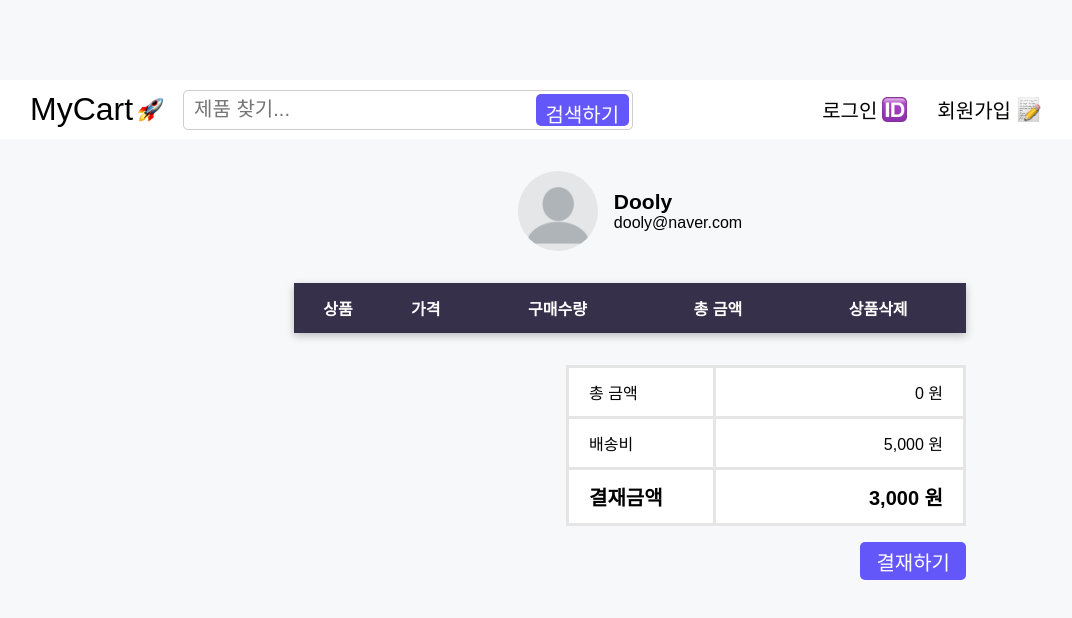
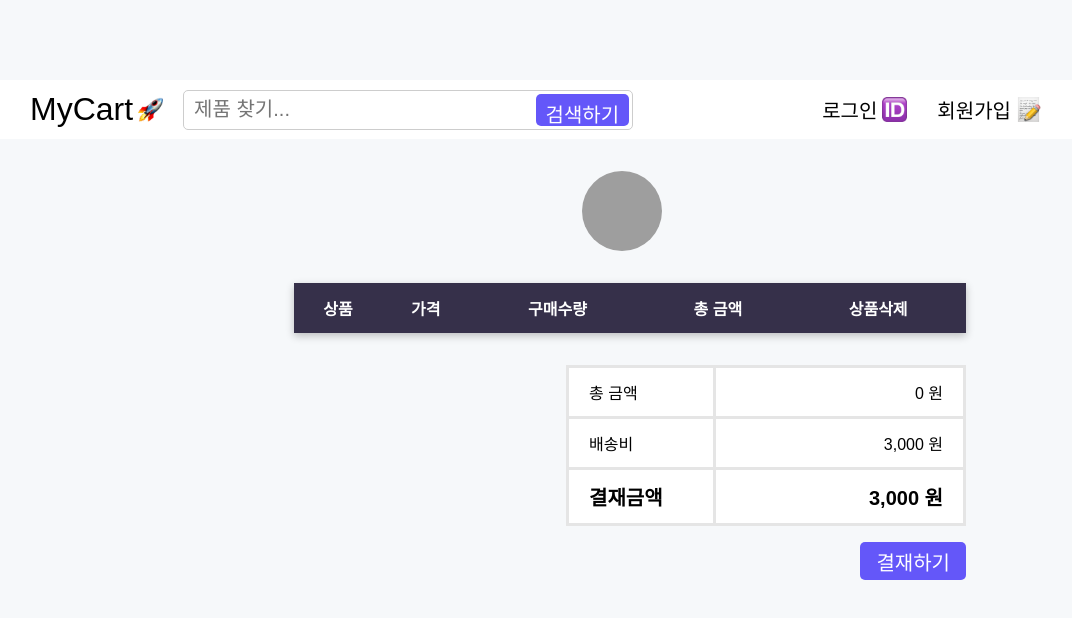
Before and after one commit to KIMJUNGRYUN/MyCart, a React (Vite) app: page /cart in a window 1280 px wide. Shown: the top 618 px of the page, without its empty margins (10-1082 px from the left). Built offline with nearby package versions, Linux system fonts and the light colour scheme; a web font is replaced by a local one.

Commit message:
cartPage increase, decrease

```diff
--- a/src/App.jsx
+++ b/src/App.jsx
@@ -4,15 +4,50 @@ import Navbar from './components/Navbar/Navbar'
 import Routing from './components/Routing/Routing'
 import { jwtDecode } from 'jwt-decode';
 import setAuthToken from './utils/setAuthToken';
-import { addToCartAPI, getCartAPI } from './services/cartServices';
+import { addToCartAPI,  decreaseProductAPI,  getCartAPI,  increaseProductAPI,  removeFromCartAPI } from './services/cartServices';
 import { toast, ToastContainer } from 'react-toastify';
 import 'react-toastify/dist/ReactToastify.css';
+import UserContext from './contexts/UserContext';
+import CartContext from './contexts/CartContext';
 
 setAuthToken(localStorage.getItem('token'));
 
 const App = () => {
   const [user, setUser] = useState(null);
   const [cart, setCart] = useState([]);
+
+  const removeFromCart = (id) => {
+    const oldCart = [...cart];
+    const newCart = oldCart.filter((item) => item.product._id !== id);
+    setCart(newCart);
+
+    removeFromCartAPI(id).catch((err) => {
+      toast.err('장바구니 상품 삭제 에러');
+    });
+  }
+
+  const updateCart = (type, id) =>{
+    const updatedCart = [...cart];
+    const productIndex  = updatedCart.findIndex(
+      (item) => item.product._id === id
+    );
+
+    if(type === 'increase'){
+      updatedCart[productIndex].quantity += 1;
+      setCart(updatedCart);
+      increaseProductAPI(id).catch((err) => {
+      toast.error('상품 증가 에러');
+      });
+    }
+
+    if(type === "decrease"){
+      updatedCart[productIndex].quantity -= 1;
+      setCart(updatedCart);
+      decreaseProductAPI(id).catch((err) => {
+      toast.error('상품 감소 에러');
+      });
+    }
+  };
 
   //장바구니
 	const addToCart = (product, quantity) => {
@@ -67,14 +102,17 @@ const App = () => {
   }, []);
 
   return (
-    <div className='app'>
+    <UserContext.Provider value={user}>
+      <CartContext.Provider value={{cart, addToCart, removeFromCart, updateCart}}>
+      <div className='app'>
         <ToastContainer position='bottom-right' />
         <Navbar user={user} cartCount={cart.length}/>
       <main>
-
-        <Routing addToCart={addToCart} cart={cart}/>
+        <Routing />
       </main>
-    </div>
+      </div>
+      </CartContext.Provider>
+    </UserContext.Provider>
   );
 };
 
--- a/src/components/Cart/CartPage.jsx
+++ b/src/components/Cart/CartPage.jsx
@@ -1,13 +1,16 @@
-import React, { useEffect, useState } from 'react'
+import React, { useContext, useEffect, useState } from 'react'
 import './CartPage.css';
 import remove from '../../assets/remove.png';
-import user from '../../assets/user.webp';
 import Table from '../Common/Table';
 import QuantityInput from '../SingleProduct/QuantityInput';
+import UserContext from '../../contexts/UserContext';
+import CartContext from '../../contexts/CartContext';
 
-const CartPage = ({ cart }) => {
+const CartPage = () => {
     // console.log(cart);
     const [subTotal, setSubTotal] = useState(0);
+    const {cart, removeFromCart, updateCart, } = useContext(CartContext);
+    const user = useContext(UserContext); //useContext로 UseContext 가져오기
 
     useEffect(() => {
         let total = 0;
@@ -20,10 +23,10 @@ const CartPage = ({ cart }) => {
   return (
     <section className='align_center cart_page'>
         <div className='align_center user_info'>
-            <img src={user} alt='user profile' />
+            <img src={`http://localhost:5000/profile/${user?.profilePic}`} alt='user profile' />
             <div>
-                <p className='user_name'>Dooly</p>
-                <p className='user_email'>dooly@naver.com</p>
+                <p className='user_name'>{user?.name}</p>
+                <p className='user_email'>{user?.email}</p>
             </div>
         </div>
 
@@ -35,15 +38,20 @@ const CartPage = ({ cart }) => {
                 <td>{product.title}</td>
                 <td>{(product.price).toLocaleString("ko-KR")} 원</td>
                 <td className='align_center table_quantity_input'>
-                    <QuantityInput  quantity={quantity} stock={product.stock}/>
+                    <QuantityInput
+                        quantity={quantity}
+                        stock={product.stock}
+                        setQuantity={updateCart}
+                        cartPage={true}
+                        productId={product._id}
+                    />
                 </td>
                 <td>{(quantity * product.price).toLocaleString("ko-KR")} 원</td>
                 <td>
-					<img src={remove} alt='remove icon' className='cart_remove_icon' />
+					<img onClick={() => removeFromCart(product._id)} src={remove} alt='remove icon' className='cart_remove_icon' />
 				</td>
             </tr>
             ))}
-
         </tbody>
     </Table>
 
@@ -55,7 +63,7 @@ const CartPage = ({ cart }) => {
 					</tr>
 					<tr>
 						<td>배송비</td>
-						<td>5,000 원</td>
+						<td>3,000 원</td>
 					</tr>
 					<tr className='cart_bill_final'>
 						<td>결재금액</td>
--- a/src/components/Routing/Routing.jsx
+++ b/src/components/Routing/Routing.jsx
@@ -14,11 +14,11 @@ const Routing = ({addToCart, cart}) => {
 		<Routes>
 			<Route path='/' element={<HomePage />} />
 			<Route path='/products' element={<ProductsPage />} />
-			<Route path='/product/:id' element={<SingleProductPage addToCart={addToCart} />} />
+			<Route path='/product/:id' element={<SingleProductPage />} />
 			<Route path='/signup' element={<SignupPage />} />
 			<Route path='/login' element={<LoginPage />} />
 			<Route path='/logout' element={<Logout />} />
-			<Route path='/cart' element={<CartPage cart={cart} />} />
+			<Route path='/cart' element={<CartPage  />} />
 			<Route path='/myorders' element={<MyOrderPage />} />
 		</Routes>
 	);
--- a/src/components/SingleProduct/QuantityInput.jsx
+++ b/src/components/SingleProduct/QuantityInput.jsx
@@ -1,13 +1,15 @@
 import React, { useState } from 'react'
 import './QuantityInput.css';
 
-const QuantityInput = ({quantity, setQuantity, stock }) => {
+const QuantityInput = ({quantity, setQuantity, stock, cartPage, productId }) => {
 
 
   return(
     <>
         <button
-				onClick={() => setQuantity((prev) => prev -1)}
+				onClick={() => {
+          cartPage ? setQuantity('decrease', productId) : setQuantity((prev) => prev  - 1);
+       }}
 				className='quantity_input_button'
 				disabled={quantity <= 1}
 			>
@@ -18,7 +20,9 @@ const QuantityInput = ({quantity, setQuantity, stock }) => {
         <p className='quantity_input_count'>{quantity}</p>
 
         <button
-				onClick={() => setQuantity((prev) => prev + 1)}
+				onClick={() => {
+          cartPage ? setQuantity('increase', productId) : setQuantity((prev) => prev + 1);
+       }}
 				className='quantity_input_button'
         disabled={quantity >= stock}
       >
--- a/src/components/SingleProduct/SingleProductPage.jsx
+++ b/src/components/SingleProduct/SingleProductPage.jsx
@@ -1,9 +1,10 @@
-import React, { useState } from 'react';
+import React, { useContext, useState } from 'react';
 import './SingleProductPage.css';
 import QuantityInput from './QuantityInput';
 import { useParams } from 'react-router-dom';
 import useData from '../../Hook/useData';
 import Loader from '../Common/Loader';
+import CartContext from '../../contexts/CartContext';
 
 //서버에서 가져오는 제품 데이터 객체 (임시)
 // const product = {
@@ -21,10 +22,12 @@ import Loader from '../Common/Loader';
 //     stock: 10, //재고
 // };
 
-const SingleProductPage = ({addToCart}) => {
+const SingleProductPage = () => {
+    const {addToCart} = useContext(CartContext);
     const [quantity, setQuantity ] = useState(1);
     const [selectedImage, setSelectedImage] = useState(0);
     const { id } = useParams();
+
 
     const {data: product, err, isLoading} = useData(`products/${id}`);
     console.log(product);
@@ -61,7 +64,13 @@ const SingleProductPage = ({addToCart}) => {
 
 				<h2 className='quantity_title'>구매개수:</h2>
 				<div className='align_center quantity_input'>
-                <QuantityInput quantity={quantity} setQuantity={setQuantity} stock={product.stock} />
+                <QuantityInput
+                    quantity={quantity}
+                    setQuantity={setQuantity}
+                    stock={product.stock}
+                    cartPage={false}
+                />
+
                 </div>
 
 				<button
--- /dev/null
+++ b/src/contexts/CartContext.js
@@ -0,0 +1,5 @@
+import { createContext } from "react";
+
+const CartContext = createContext(null);
+
+export default CartContext;
--- /dev/null
+++ b/src/contexts/UserContext.js
@@ -0,0 +1,5 @@
+import { createContext } from "react";
+
+const UserContext = createContext(null);
+
+export default UserContext;
--- a/src/services/cartServices.js
+++ b/src/services/cartServices.js
@@ -10,3 +10,18 @@ export function addToCartAPI(id, quantity){
 export function getCartAPI(){
     return apiClient.get("/cart");
 }
+
+//장바구니에 제품 삭제하기
+export function removeFromCartAPI(id){
+    return apiClient.patch(`/cart/remove/${id}`);
+                    //patch method upadte할 떄 주로 사용하긴 함
+}
+
+
+export function increaseProductAPI(id){
+    return apiClient.patch(`/cart/increase/${id}`);
+}
+
+export function decreaseProductAPI(id){
+    return apiClient.patch(`/cart/decrease/${id}`);
+}
```
